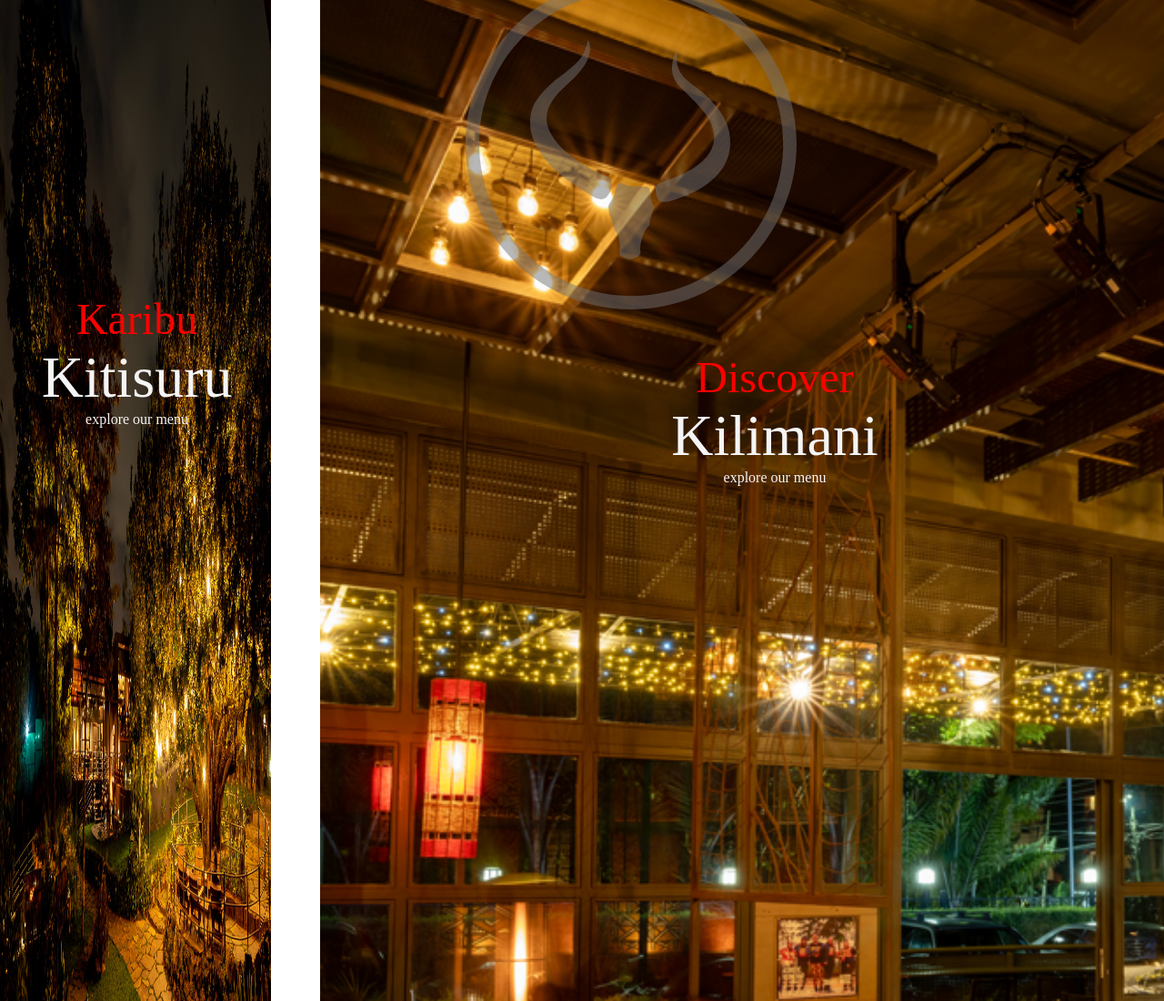
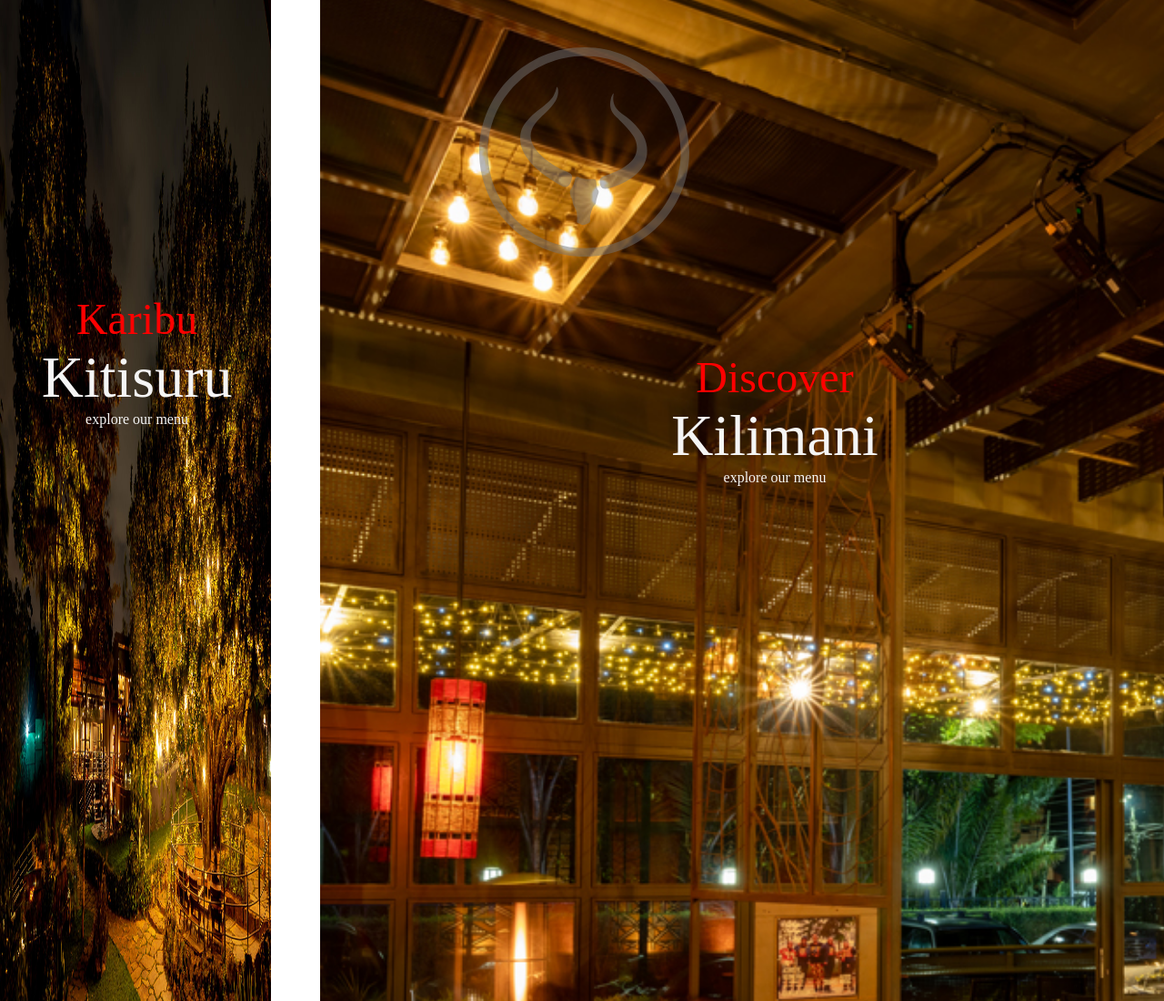
Before and after one commit to Ushiadhiambo/Ankole-Grill-Website, a plain HTML site: page menu.html in a window 1280 px wide. Shown: the top 1100 px of the page at 91% size. Drawn offline with Linux system fonts and the light colour scheme.

Commit message:
initial commit

```diff
--- a/menu.css
+++ b/menu.css
@@ -69,6 +69,11 @@ p6{
     margin-top: -20cm;
     width: 90%;
 }
+.logo1 img{
+    width: 20%;
+    margin-top: 2cm;
+    margin-left: 0.4cm;
+}
 
 
 @media only screen and (max-width:800px) and (min-width:540px){
--- a/menu.html
+++ b/menu.html
@@ -31,7 +31,7 @@
 
     </div>
     <div class="logo1">
-        <img src="Images/logo.svg">
+        <a href="index.html"><img src="Images/logo.svg"></a>
     </div>
 </body>
 </html>
--- a/style.css
+++ b/style.css
@@ -111,7 +111,7 @@ animation-delay: 15s;
  }
  .fade-element{
     opacity: 0;
-    animation: fadeInOut 2s infinite;
+    animation: fadeInOut 2s infinite forwards;
  }
  .welcome{
     margin-top: 1cm;
```
Also changed, not shown: index.html (+5 -0 lines).
